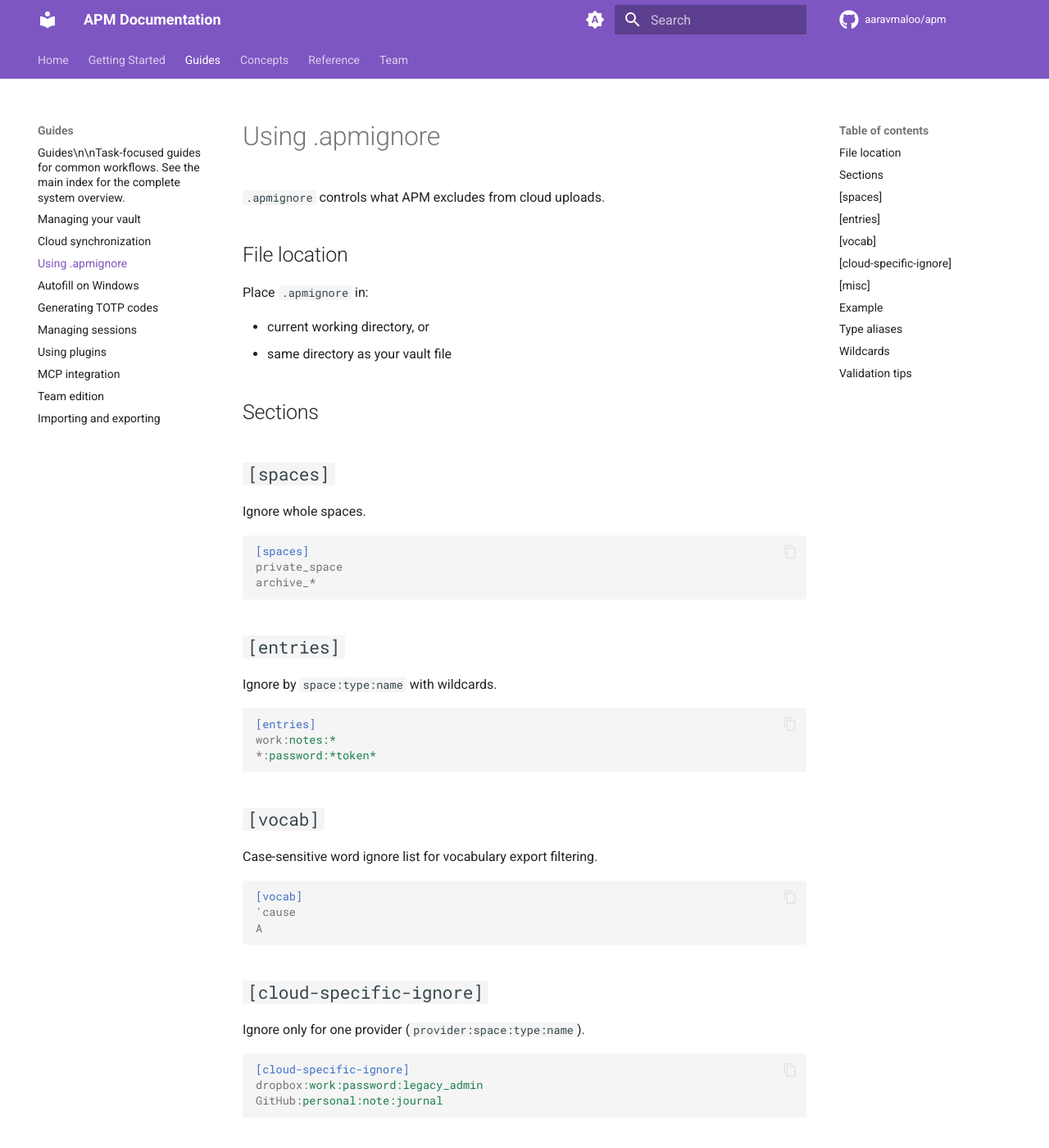
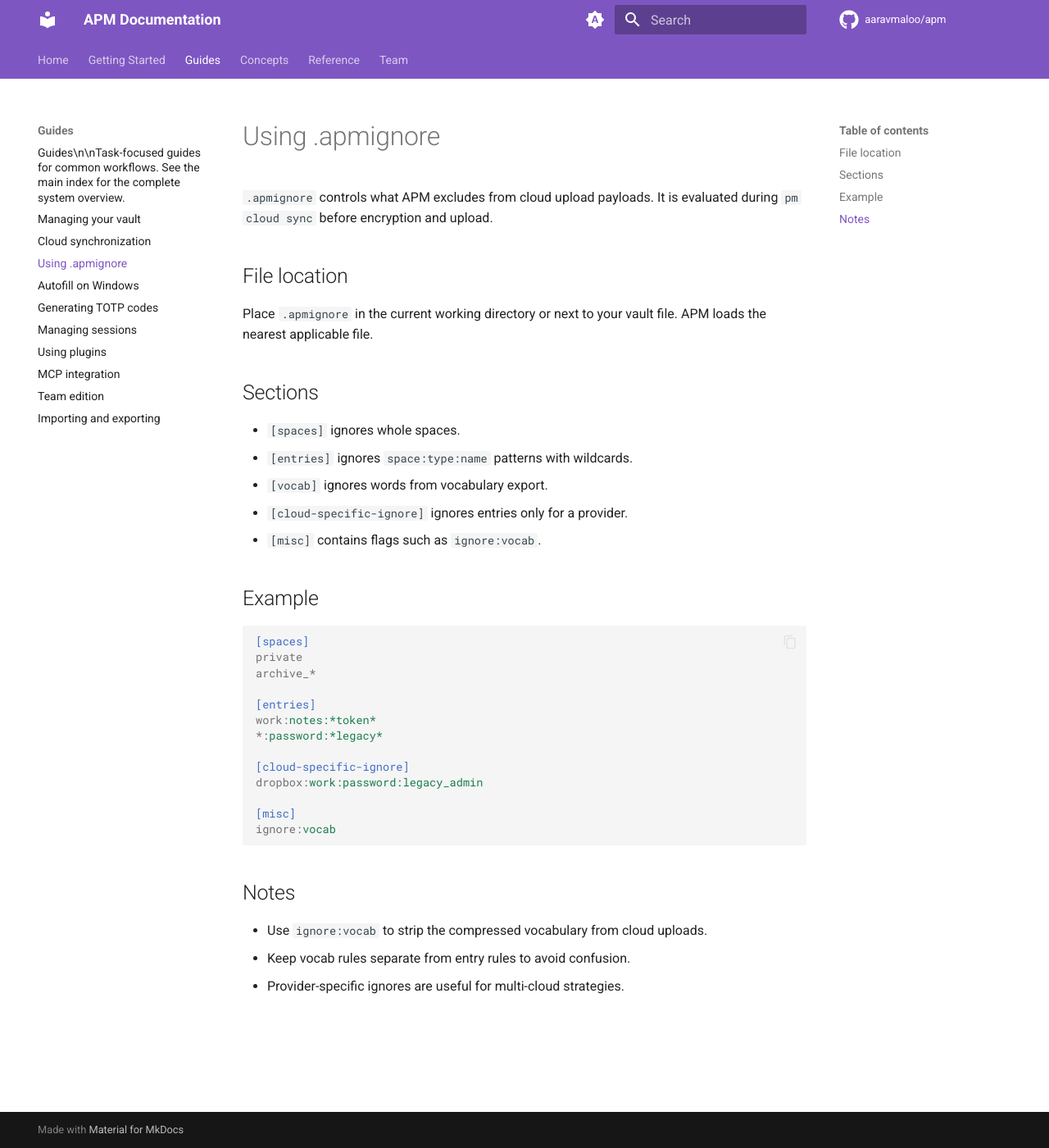
Before and after one commit to aaravmaloo/apm, an MkDocs documentation site: the page built from docs/guides/apmignore.md, in a window 1280 px wide and 1400 px high. Shown: the whole window at 82% size. Built offline with MkDocs 1.6.1 and Material for MkDocs 9.7.7, drawn with Linux system fonts in a browser that asks for light colours; comment, search, counter and statistics services are not loaded; some of the changed text lies outside the part shown.

Commit message:
docs: update docs/guides/apmignore.md

````diff
--- a/docs/guides/apmignore.md
+++ b/docs/guides/apmignore.md
@@ -1,92 +1,39 @@
 # Using .apmignore
 
-`.apmignore` controls what APM excludes from cloud uploads.
+`.apmignore` controls what APM excludes from cloud upload payloads. It is evaluated during `pm cloud sync` before encryption and upload.
 
 ## File location
 
-Place `.apmignore` in:
-
-- current working directory, or
-- same directory as your vault file
+Place `.apmignore` in the current working directory or next to your vault file. APM loads the nearest applicable file.
 
 ## Sections
 
-## `[spaces]`
+- `[spaces]` ignores whole spaces.
+- `[entries]` ignores `space:type:name` patterns with wildcards.
+- `[vocab]` ignores words from vocabulary export.
+- `[cloud-specific-ignore]` ignores entries only for a provider.
+- `[misc]` contains flags such as `ignore:vocab`.
 
-Ignore whole spaces.
+## Example
 
 ```ini
 [spaces]
-private_space
+private
 archive_*
-```
 
-## `[entries]`
+[entries]
+work:notes:*token*
+*:password:*legacy*
 
-Ignore by `space:type:name` with wildcards.
-
-```ini
-[entries]
-work:notes:*
-*:password:*token*
-```
-
-## `[vocab]`
-
-Case-sensitive word ignore list for vocabulary export filtering.
-
-```ini
-[vocab]
-'cause
-A
-```
-
-## `[cloud-specific-ignore]`
-
-Ignore only for one provider (`provider:space:type:name`).
-
-```ini
 [cloud-specific-ignore]
 dropbox:work:password:legacy_admin
-GitHub:personal:note:journal
-```
 
-## `[misc]`
-
-Special flags.
-
-```ini
 [misc]
 ignore:vocab
 ```
 
-`ignore:vocab` strips compressed vocab data from cloud-uploaded vault payloads.
+## Notes
 
-## Example
-
-Full example file:
-
-- `examples/.apmignore`
-
-## Type aliases
-
-Common type aliases are normalized:
-
-- `notes` -> `note`
-- `apikey` -> `api-key`
-- `otp` -> `totp`
-- `image` -> `photo`
-
-## Wildcards
-
-Supported pattern syntax:
-
-- `*` any sequence
-- `?` single char
-- `[]` character class
-
-## Validation tips
-
-1. Start with one rule and run `pm cloud sync`.
-2. Add provider-specific rules only when needed.
-3. Keep vocab ignore separate from entry ignore to avoid confusion.
+- Use `ignore:vocab` to strip the compressed vocabulary from cloud uploads.
+- Keep vocab rules separate from entry rules to avoid confusion.
+- Provider-specific ignores are useful for multi-cloud strategies.
````
